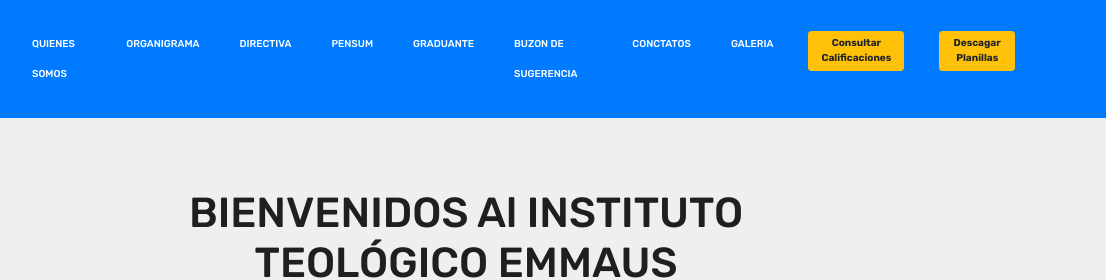
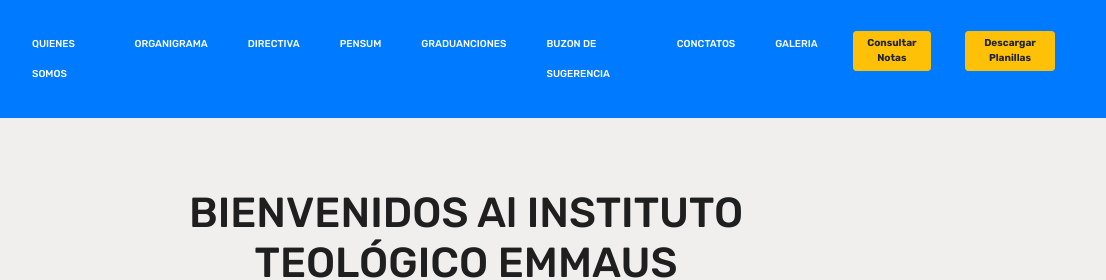
Before and after one commit to joneidert/movilitem.guithub.com, a plain HTML site: page index.html in a window 1280 px wide. Shown: the top 280 px of the page, 174-1280 px from the left. Drawn offline with nearby package versions, Linux system fonts and the light colour scheme; files that its build step writes are made by us from their sources.

Commit message:
Add files via upload

```diff
--- a/index.html
+++ b/index.html
@@ -73,18 +73,17 @@
 			  <li class="nav-item"><a class="nav-link" href="organigrama.html">Organigrama</a></li>
 			  <li class="nav-item"><a class="nav-link" href="directiva.html">Directiva</a></li>
 			  <li class="nav-item"><a class="nav-link" href="pensun.html">Pensum</a></li>
-			   <li class="nav-item"><a class="nav-link" href="graduante.html">Graduante</a></li>
+			   <li class="nav-item"><a class="nav-link" href="graduante.html">Graduanciones</a></li>
 			  <li class="nav-item"><a class="nav-link" href="buzon.html">buzon de sugerencia</a></li>
 			  <li class="nav-item"><a class="nav-link" href="contacto.html">Conctatos</a></li>
 			  <li class="nav-item"><a class="nav-link" href="galeria.html">galeria</a></li>
 			  <li class="nav-item"><a href="https://item25.github.io/consultabase.guithub.io/" class="btn btn-warning btn-sm w-auto" style="font-size: 10px; font-weight: bold; margin-top: 8px; margin-left: -5px;">
-				Consultar Calificaciones
+				Consultar Notas
 			   </a></li>
 			   <li class="nav-item"><a href="https://drive.google.com/file/d/1o_BMkwyvagvJ50d6idWsmg8ZT0J44cGp/view"  class="btn btn-warning btn-sm w-auto mt-2"
-				style="font-size: 10px; font-weight: bold; margin-left: -5px;">
-				Descagar Planillas
+				style="font-size: 10px; font-weight: bold; margin-left: -6px;">
+				Descargar Planillas
 			   </a></li>
-			   <li class="nav-item"><a class="nav-link" href=""></a></li>
 
 			</ul>
 
```
Also changed, not shown: buzon.html (+1 -1 lines), contacto.html (+6 -1 lines), directiva.html (+1 -1 lines), galeria.html (+1 -1 lines), organigrama.html (+1 -1 lines), quienes.html (+1 -1 lines).
